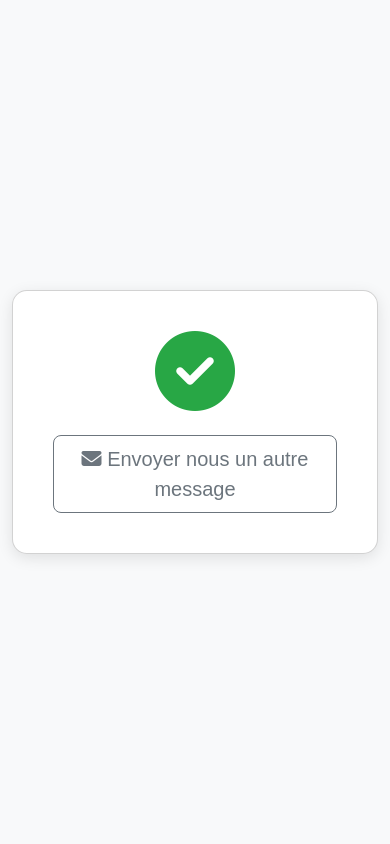
After one commit to Lucasstive1/CamerschoolMap, a Django app: page /confirmation in a window 390 px wide. The commit adds this page. Run offline with Django 4.2, Linux system fonts and the light colour scheme.

Commit message:
ajout de la fonctionnalite contact us

```diff
--- a/camerschool/camerschool/urls.py
+++ b/camerschool/camerschool/urls.py
@@ -1,22 +1,8 @@
-"""
-URL configuration for camerschool project.
 
-The `urlpatterns` list routes URLs to views. For more information please see:
-    https://docs.djangoproject.com/en/4.2/topics/http/urls/
-Examples:
-Function views
-    1. Add an import:  from my_app import views
-    2. Add a URL to urlpatterns:  path('', views.home, name='home')
-Class-based views
-    1. Add an import:  from other_app.views import Home
-    2. Add a URL to urlpatterns:  path('', Home.as_view(), name='home')
-Including another URLconf
-    1. Import the include() function: from django.urls import include, path
-    2. Add a URL to urlpatterns:  path('blog/', include('blog.urls'))
-"""
 from django.contrib import admin
-from django.urls import path
+from django.urls import path, include
 
 urlpatterns = [
     path('admin/', admin.site.urls),
+    path("", include('camerschoolmap.urls')),
 ]
--- a/camerschool/camerschoolmap/urls.py
+++ b/camerschool/camerschoolmap/urls.py
@@ -18,5 +18,6 @@ urlpatterns = [
     path('historique', views.historique, name='historique'),
     path('error', views.error, name='error-404'),
     path('setting', views.setting, name='setting'),
+    path('confirmation', views.confirmation, name='confirmation'),
 
 ]
--- a/camerschool/camerschoolmap/views.py
+++ b/camerschool/camerschoolmap/views.py
@@ -1,4 +1,7 @@
-from django.shortcuts import render
+from django.shortcuts import render, redirect
+from django.urls import reverse
+from django.http import HttpRequest
+from django.core.mail import send_mail
 
 # Create your views here.
 def index(request):
@@ -23,8 +26,98 @@ def connexion(request):
     return render(request, 'fontend/autres/connexion.html')
 
 
+
+
+
+
+
+
+# ======================= PARTIE LOGIQUE DU CONTACT US POUR L'ENVOIE D'UN MESSAGE============================
+from django.core.mail import send_mail
+from django.urls import reverse
+from django.shortcuts import render, redirect
+
 def contact(request):
+    if request.method == 'POST':
+        nom = request.POST.get("nom")
+        prenom = request.POST.get("prenom")
+        email = request.POST.get("email")
+        phone = request.POST.get("phone")
+        subject = request.POST.get("subject")
+        message = request.POST.get("message")
+
+        # Sujet de l'email
+        subject_mail = f"Message de {nom} {prenom}"
+
+        # Corps de l'email avec format HTML pour un rendu plus professionnel
+        body = f"""
+        <html>
+        <head>
+            <style>
+                body {{
+                    font-family: Arial, sans-serif;
+                    color: #333;
+                }}
+                .email-container {{
+                    background-color: #f4f4f4;
+                    padding: 20px;
+                    border-radius: 8px;
+                    border: 1px solid #ddd;
+                }}
+                h2 {{
+                    color: #333;
+                    font-size: 18px;
+                    font-weight: bold;
+                }}
+                p {{
+                    font-size: 16px;
+                    line-height: 1.5;
+                }}
+                .highlight {{
+                    font-weight: bold;
+                    color: #007BFF;
+                }}
+            </style>
+        </head>
+        <body>
+            <div class="email-container">
+                <h2>Message reçu de {nom} {prenom}</h2>
+                <p><span class="highlight">Nom:</span> {nom}</p>
+                <p><span class="highlight">Prénom:</span> {prenom}</p>
+                <p><span class="highlight">Email:</span> {email}</p>
+                <p><span class="highlight">Numéro de téléphone:</span> {phone}</p>
+                <p><span class="highlight">Sujet:</span> {subject}</p>
+                <p><span class="highlight">Message:</span> <br>{message}</p>
+            </div>
+        </body>
+        </html>
+        """
+
+        # Envoi de l'email
+        send_mail(
+            subject_mail,
+            body,
+            email,
+            ['stivelucas037@gmail.com'],
+            fail_silently=False,
+            html_message=body  # Utilisation du format HTML
+        )
+
+        # Redirection vers la page de confirmation
+        return redirect(reverse('confirmation') + f'?nom={nom}&email={email}')
+
     return render(request, 'fontend/autres/contact.html')
+
+
+
+def confirmation(request : HttpRequest):
+    nom = request.GET.get('nom')
+    email = request.GET.get('email')
+
+    context = { 'nom': nom, 'email': email}
+
+    return render(request, 'fontend/autres/confirmation.html', context)
+
 
 def detail(request):
     return render(request, 'fontend/autres/detail.')
--- /dev/null
+++ b/camerschool/templates/fontend/autres/confirmation.html
@@ -0,0 +1,77 @@
+<!DOCTYPE html>
+<html lang="en">
+
+<head>
+    <meta charset="UTF-8">
+    <meta name="viewport" content="width=device-width, initial-scale=1.0">
+    <title>Confirmation - Email Envoyé</title>
+    <!-- Bootstrap CSS -->
+    <link href="https://cdn.jsdelivr.net/npm/bootstrap@5.3.0/dist/css/bootstrap.min.css" rel="stylesheet">
+    <!-- Font Awesome -->
+    <link href="https://cdnjs.cloudflare.com/ajax/libs/font-awesome/6.5.0/css/all.min.css" rel="stylesheet">
+    <!-- Custom CSS -->
+    <style>
+        body {
+            background-color: #f8f9fa;
+            font-family: Arial, sans-serif;
+        }
+
+        .confirmation-card {
+            background-color: #ffffff;
+            border-radius: 15px;
+            box-shadow: 0px 4px 15px rgba(0, 0, 0, 0.1);
+        }
+
+        .icon-success {
+            font-size: 5rem;
+            color: #28a745;
+        }
+
+        .btn-primary {
+            background-color: #007bff;
+            border: none;
+        }
+
+        .btn-primary:hover {
+            background-color: #0056b3;
+        }
+    </style>
+</head>
+
+<body>
+
+    <div class="container d-flex justify-content-center align-items-center vh-100">
+        <div class="row">
+            <div class="col-lg-8 col-md-10 mx-auto">
+                <div class="card confirmation-card p-4 text-center">
+                    <div class="card-body">
+                        <i class="fas fa-check-circle icon-success mb-4"></i>
+
+                        {% if nom %}
+                        <h1 class="card-title text-success fw-bold"> Merci <strong>{{ nom }}</strong>, nous avons reçu votre message
+                        </h1>
+                        <p class="card-text">Votre message a été envoyé avec succès. Nous vous répondrons dans les plus
+                            brefs délais à l'email suivant: <strong> {{ email }}</strong>.</p>
+                        <p class="text-muted">Besoin d’une assistance immédiate ? Appelez-nous au <a
+                                href="tel:+123456789" class="text-decoration-none">+123 456 789</a>.</p>
+                        <div class="d-flex justify-content-center gap-2">
+                            <a href="{% url 'index' %}" class="btn btn-primary btn-lg">
+                                <i class="fas fa-home"></i> Retour à l'accueil
+                            </a>
+                            {% else %}
+                            <a href="{% url 'contact' %}" class="btn btn-outline-secondary btn-lg">
+                                <i class="fas fa-envelope"></i> Envoyer nous un autre message
+                            </a>
+                        </div>
+                        {% endif %}
+                    </div>
+                </div>
+            </div>
+        </div>
+    </div>
+
+    <!-- Bootstrap JS -->
+    <script src="https://cdn.jsdelivr.net/npm/bootstrap@5.3.0/dist/js/bootstrap.bundle.min.js"></script>
+</body>
+
+</html>
```
Also changed, not shown: camerschool/camerschool/settings.py (+9 -0 lines), camerschool/templates/fontend/autres/contact.html (+7 -6 lines).
